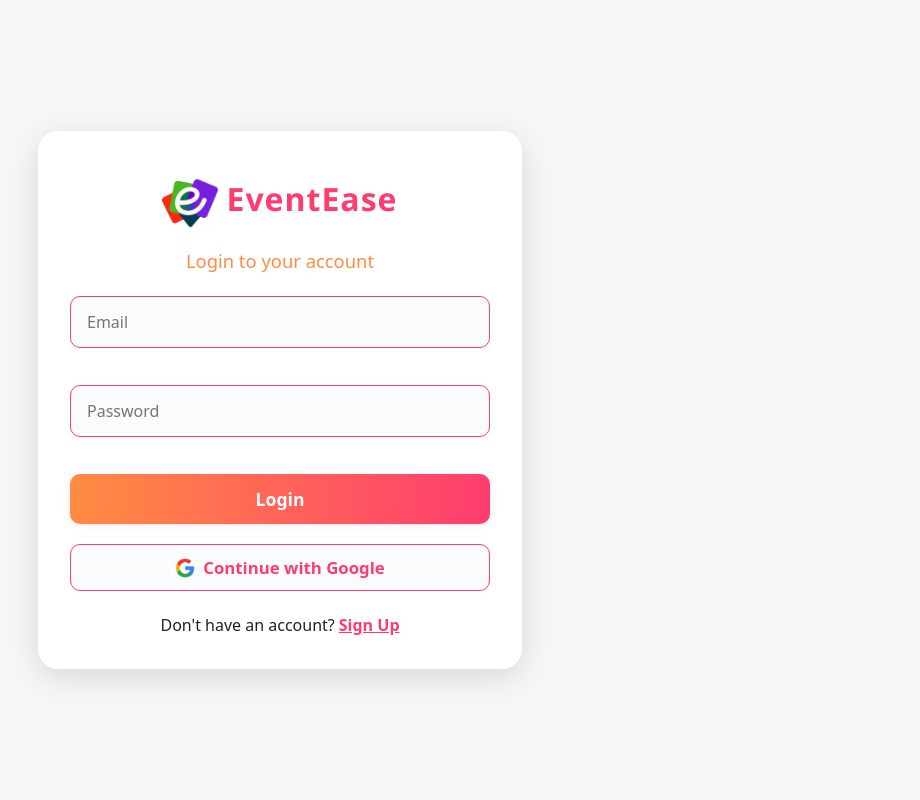
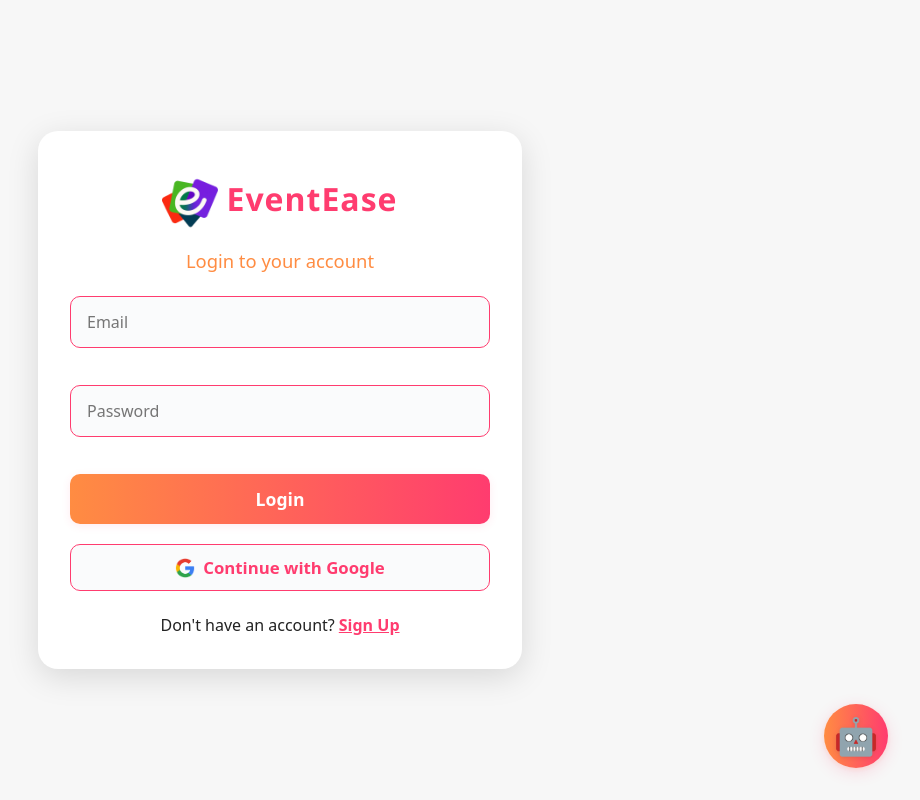
Before and after one commit to pankaj0695/EventEase, a React (Vite) app: page /login in a window 1280 px wide. Shown: the whole page, without its empty margins (360-1280 px from the left). Built offline with nearby package versions, Linux system fonts and the light colour scheme; no server answers.

Commit message:
basic chatbot added

```diff
--- a/src/App.jsx
+++ b/src/App.jsx
@@ -1,4 +1,4 @@
-import { BrowserRouter as Router, Routes, Route } from "react-router-dom";
+import { BrowserRouter as Router, Routes, Route, useNavigate } from "react-router-dom";
 import Home from "./pages/Home/Home";
 import Events from "./pages/Events/Events";
 import EventDetail from "./pages/EventDetail/EventDetail";
@@ -7,6 +7,65 @@
 import Signup from "./pages/Signup/Signup";
 import Navbar from "./components/Navbar/Navbar";
 import ProtectedRoute from "./components/ProtectedRoute";
+import Chatbot from "./pages/Chatbot/Chatbot";
+import React from "react";
+
+// Floating Chatbot Button Component
+function FloatingChatbotButton() {
+  const navigate = useNavigate();
+  return (
+    <button
+      onClick={() => navigate("/chatbot")}
+      style={{
+        position: "fixed",
+        bottom: 32,
+        right: 32,
+        zIndex: 1200,
+        background: "linear-gradient(90deg, #ff8c42 0%, #ff3c6f 100%)",
+        color: "#fff",
+        border: "none",
+        borderRadius: "50%",
+        width: 64,
+        height: 64,
+        fontSize: 32,
+        boxShadow: "0 4px 16px rgba(255, 60, 111, 0.18), 0 1.5px 4px rgba(255,140,66,0.13)",
+        cursor: "pointer",
+        display: "flex",
+        alignItems: "center",
+        justifyContent: "center",
+        transition: "box-shadow 0.2s, transform 0.2s",
+        outline: "none",
+        padding: 0,
+      }}
+      aria-label="Open Chatbot"
+      onMouseOver={e => {
+        e.currentTarget.style.transform = "scale(1.08)";
+        e.currentTarget.style.boxShadow = "0 8px 24px rgba(255, 60, 111, 0.23), 0 2px 8px rgba(255,140,66,0.18)";
+      }}
+      onMouseOut={e => {
+        e.currentTarget.style.transform = "scale(1)";
+        e.currentTarget.style.boxShadow = "0 4px 16px rgba(255, 60, 111, 0.18), 0 1.5px 4px rgba(255,140,66,0.13)";
+      }}
+    >
+      <span
+        style={{
+          display: "flex",
+          alignItems: "center",
+          justifyContent: "center",
+          width: "100%",
+          height: "100%",
+          fontSize: "32px",
+          filter: "drop-shadow(0 1px 2px rgba(0,0,0,0.10))",
+        }}
+      >
+        {/* Thinking face emoji as the "thinking" image */}
+        <span role="img" aria-label="thinking" style={{ fontSize: 36, lineHeight: 1 }}>
+          🤖
+        </span>
+      </span>
+    </button>
+  );
+}
 
 function App() {
   return (
@@ -26,7 +85,9 @@
         />
         <Route path="/login" element={<Login />} />
         <Route path="/signup" element={<Signup />} />
+        <Route path="/chatbot" element={<Chatbot />} />
       </Routes>
+      <FloatingChatbotButton />
     </Router>
   );
 }
--- /dev/null
+++ b/src/pages/Chatbot/Chatbot.jsx
@@ -0,0 +1,150 @@
+import React, { useState } from "react";
+import { Link } from "react-router-dom";
+
+const eventEaseRoutes = [
+  { path: "/", label: "Home" },
+  { path: "/events", label: "Browse Events" },
+  { path: "/events/:eventId", label: "Event Details" },
+  { path: "/addevent", label: "Add Event (requires login)" },
+  { path: "/login", label: "Login" },
+  { path: "/signup", label: "Signup" },
+  { path: "/chatbot", label: "Chatbot" }
+];
+
+function getEventEaseInfo() {
+  return (
+    <div>
+      <b>EventEase</b> is a platform to discover, create, and manage events easily.<br />
+      <br />
+      <b>Main Features & Routes:</b>
+      <ul>
+        {eventEaseRoutes.map((route) => (
+          <li key={route.path}>
+            <b>{route.label}:</b>{" "}
+            <Link to={route.path} style={{ color: "#1976d2" }}>
+              {route.path}
+            </Link>
+          </li>
+        ))}
+      </ul>
+      <b>How to use:</b>
+      <ul>
+        <li>
+          Browse events on the{" "}
+          <Link to="/events" style={{ color: "#1976d2" }}>
+            /events
+          </Link>{" "}
+          page.
+        </li>
+        <li>
+          View event details by clicking an event on the{" "}
+          <Link to="/events" style={{ color: "#1976d2" }}>
+            /events
+          </Link>{" "}
+          page.
+        </li>
+        <li>
+          Register or log in to create your own events:{" "}
+          <Link to="/signup" style={{ color: "#1976d2" }}>
+            Signup
+          </Link>{" "}
+          or{" "}
+          <Link to="/login" style={{ color: "#1976d2" }}>
+            Login
+          </Link>
+          .
+        </li>
+        <li>Use the chatbot anytime for help!</li>
+      </ul>
+    </div>
+  );
+}
+
+function Chatbot() {
+  const [messages, setMessages] = useState([
+    { sender: "bot", text: "I am EventEaseBot. How can I help you?" }
+  ]);
+  const [input, setInput] = useState("");
+
+  const isEventEaseQuestion = (text) => {
+    const keywords = [
+      "eventease", "event ease", "event", "feature", "route", "how", "register", "login", "create event", "add event", "platform", "utilities", "utility", "services"
+    ];
+    const lower = text.toLowerCase();
+    return keywords.some((kw) => lower.includes(kw));
+  };
+
+  const sendMessage = async (e) => {
+    e.preventDefault();
+    if (!input.trim()) return;
+
+    const userMessage = { sender: "user", text: input };
+    setMessages((msgs) => [...msgs, userMessage]);
+    setInput("");
+
+    let botReply;
+    if (
+      input.toLowerCase().includes("utilities") ||
+      input.toLowerCase().includes("utility")
+    ) {
+      botReply = (
+        <span>
+          EventEase provides the following utilities:
+          <ul>
+            <li>
+              <b>Browse Events:</b> <Link to="/events" style={{ color: "#1976d2" }}>/events</Link>
+            </li>
+            <li>
+              <b>View Event Details:</b> <Link to="/events/:eventId" style={{ color: "#1976d2" }}>/events/:eventId</Link>
+            </li>
+            <li>
+              <b>Add Event:</b> <Link to="/addevent" style={{ color: "#1976d2" }}>/addevent</Link> (requires login)
+            </li>
+            <li>
+              <b>Login:</b> <Link to="/login" style={{ color: "#1976d2" }}>/login</Link>
+            </li>
+            <li>
+              <b>Signup:</b> <Link to="/signup" style={{ color: "#1976d2" }}>/signup</Link>
+            </li>
+            <li>
+              <b>Chatbot:</b> <Link to="/chatbot" style={{ color: "#1976d2" }}>/chatbot</Link>
+            </li>
+          </ul>
+        </span>
+      );
+    } else if (isEventEaseQuestion(input)) {
+      botReply = getEventEaseInfo();
+    } else {
+      botReply = "Sorry, I can only answer questions about EventEase.";
+    }
+
+    setTimeout(() => {
+      setMessages((msgs) => [...msgs, { sender: "bot", text: botReply }]);
+    }, 400);
+  };
+
+  return (
+    <div style={{ maxWidth: 500, margin: "2rem auto" }}>
+      <h2>EventEase Chatbot</h2>
+      <div style={{ border: "1px solid #ccc", padding: 16, minHeight: 200 }}>
+        {messages.map((msg, i) => (
+          <div key={i} style={{ textAlign: msg.sender === "user" ? "right" : "left" }}>
+            <b>{msg.sender === "user" ? "You" : "EventEaseBot"}:</b>{" "}
+            {typeof msg.text === "string" ? msg.text : msg.text}
+          </div>
+        ))}
+      </div>
+      <form onSubmit={sendMessage} style={{ marginTop: 16 }}>
+        <input
+          value={input}
+          onChange={(e) => setInput(e.target.value)}
+          style={{ width: "80%" }}
+          placeholder="Type your message..."
+        />
+        <button type="submit" style={{ width: "18%" }}>Send</button>
+      </form>
+    </div>
+  );
+}
+
+export default Chatbot;
```
